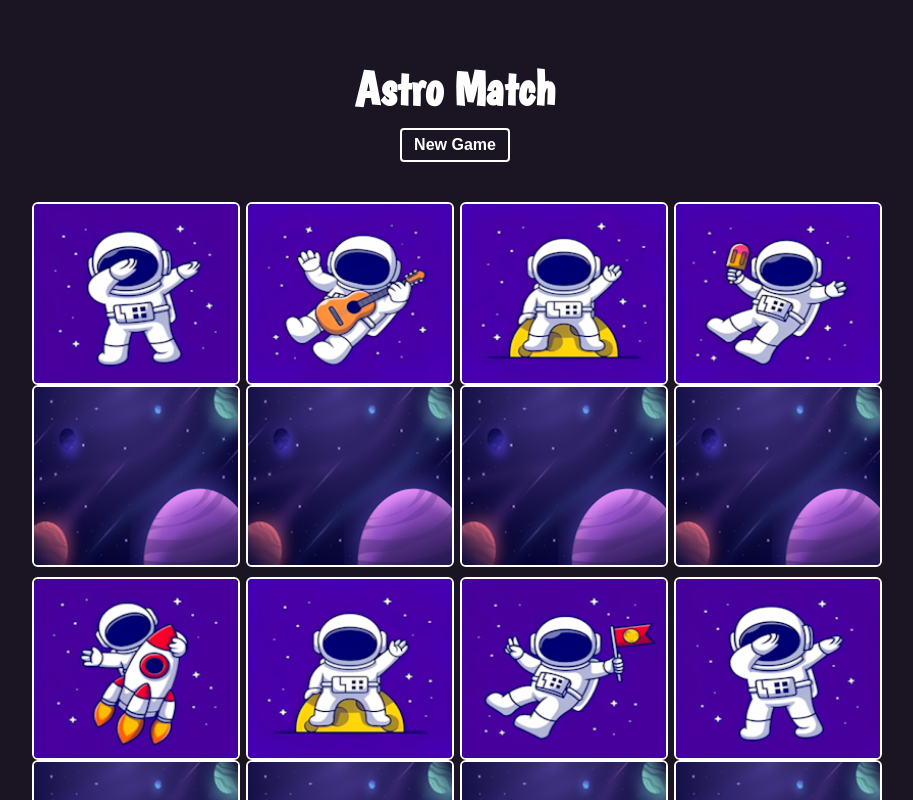
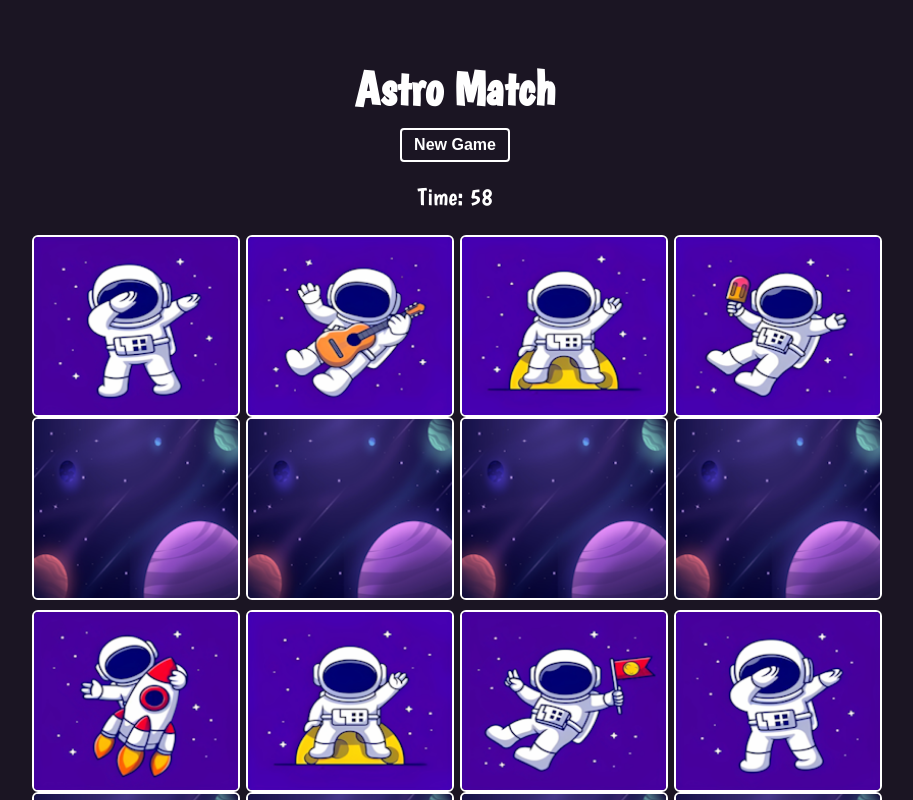
Before and after one commit to azro1/astro-memory, a React (Create React App) app: page / in a window 1280 px wide. Both pictures are taken after a click on the button "New Game". Shown: the top 800 px of the page, without its empty margins (185-1098 px from the left). Built offline with nearby package versions, Linux system fonts and the light colour scheme.

Commit message:
adding a countdown timer

```diff
--- a/src/App.css
+++ b/src/App.css
@@ -1,19 +1,3 @@
-@font-face {
-  font-family: 'Boogaloo';
-  font-weight: '400';
-  src: url('fonts/boogaloo-regular-webfont.woff2') format('woff2'),
-       url('fonts/boogaloo-regular-webfont.woff') format('woff');
-}
-@font-face {
-  font-family: 'Kanit';
-  font-weight: '400';
-  src: url('fonts/kanit-regular-webfont.woff2') format('woff2'),
-       url('fonts/kanit-regular-webfont.woff') format('woff');
-}
-
-
-
-
 .App {
   max-width: 80%;
   margin: 2.5rem 0;
@@ -46,5 +30,5 @@ button:hover {
   display: grid;
   grid-template-columns: repeat(4, 1fr);
   grid-gap: 0.625rem;
-  margin: 2.5rem 0;
+  margin: 1.5rem 0;
 }
--- a/src/App.js
+++ b/src/App.js
@@ -1,6 +1,7 @@
 import { useState } from 'react';
 import './App.css';
 import SingleCard from './components/SingleCard';
+import Timer from './components/Timer';
 
 const cardImages = [
   { src: '/images/astro1.png' },
@@ -13,7 +14,10 @@ const cardImages = [
 
 function App() {
   const [cards, setCards] = useState([]);
-  const [turns, setTurns] = useState(0);
+  // const [turns, setTurns] = useState(0);
+  const [showTime, setShowTime] = useState(false)
+
+
 
   // shuffle cards
   const shufffleCards = () => {
@@ -23,15 +27,17 @@ function App() {
       .map((card) => ({ ...card, id: Math.random() }));
 
       setCards(shuffledCards)
-      setTurns(0)
+      // setTurns(0)
+      setShowTime(true)
   }
 
-  console.log(cards, turns)
-
+  // console.log(cards, turns)
   return (
     <div className="App">
       <h1>Astro Match</h1>
       <button onClick={shufffleCards} >New Game</button>
+
+      {showTime && <Timer seconds={60} />}
 
       <div className="card-grid">
           {cards.map((card) => (
--- /dev/null
+++ b/src/components/Timer.css
@@ -0,0 +1,4 @@
+.timer h2 {
+    font-family: 'Boogaloo', sans-serif;
+    font-weight: 300;
+}
--- /dev/null
+++ b/src/components/Timer.js
@@ -0,0 +1,29 @@
+import { useEffect, useRef, useState } from "react"
+import './Timer.css'
+
+const Timer = ({ seconds }) => {
+
+  const [time, setTime] = useState(seconds)
+  const timerId = useRef()
+
+  useEffect(() => {
+    timerId.current = setInterval(() => {
+      setTime(prev => prev - 1)
+    }, 1000)
+    return () => clearInterval(timerId.current)
+  }, [])
+
+  useEffect(() => {
+    if (time <= 0) {
+      clearInterval(timerId.current)
+    }
+  }, [time])
+
+  return (
+    <div className="timer">
+      {time === 0 ? <h2>Game over</h2> : <h2>Time: {time}</h2>}
+    </div>
+  )
+}
+
+export default Timer
--- a/src/index.css
+++ b/src/index.css
@@ -1,3 +1,18 @@
+@font-face {
+  font-family: 'Boogaloo';
+  font-weight: '400';
+  src: url('fonts/boogaloo-regular-webfont.woff2') format('woff2'),
+       url('fonts/boogaloo-regular-webfont.woff') format('woff');
+}
+@font-face {
+  font-family: 'Kanit';
+  font-weight: '400';
+  src: url('fonts/kanit-regular-webfont.woff2') format('woff2'),
+       url('fonts/kanit-regular-webfont.woff') format('woff');
+}
+
+
+
 body {
   margin: 0;
   text-align: center;
```
